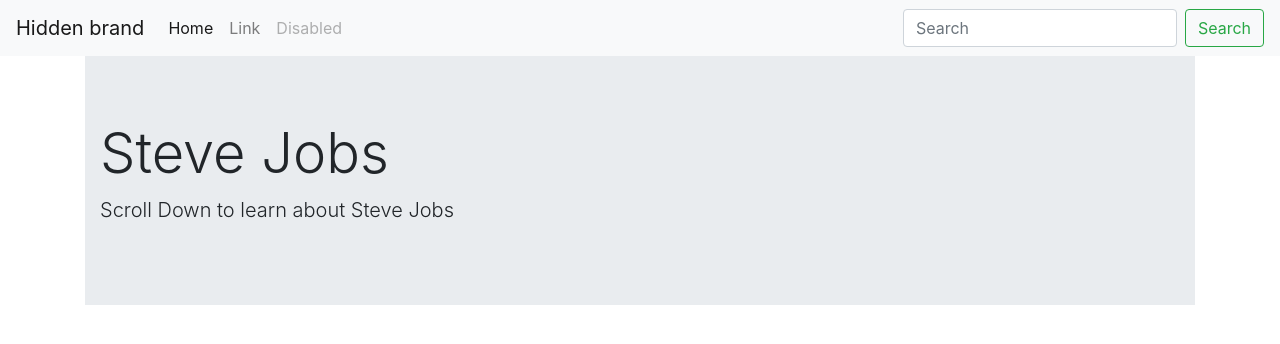
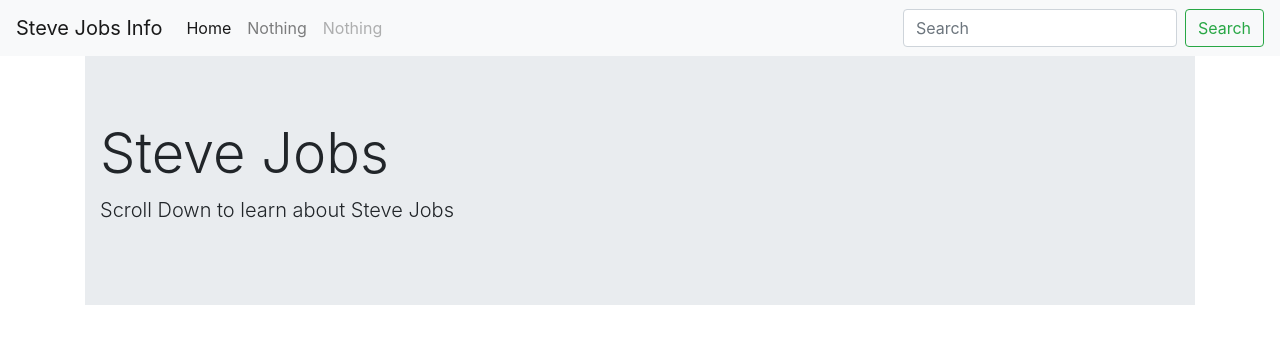
Before and after one commit to yHildy/SteveJobsWebsite, a plain HTML site: page index.html in a window 1280 px wide. Drawn offline with nearby package versions, Linux system fonts and the light colour scheme.

Commit message:
Updated Menu Bar

```diff
--- a/index.html
+++ b/index.html
@@ -16,16 +16,16 @@
     <span class="navbar-toggler-icon"></span>
   </button>
   <div class="collapse navbar-collapse" id="navbarTogglerDemo01">
-    <a class="navbar-brand" href="#">Hidden brand</a>
+    <a class="navbar-brand" href="#">Steve Jobs Info</a>
     <ul class="navbar-nav mr-auto mt-2 mt-lg-0">
       <li class="nav-item active">
         <a class="nav-link" href="#">Home <span class="sr-only">(current)</span></a>
       </li>
       <li class="nav-item">
-        <a class="nav-link" href="#">Link</a>
+        <a class="nav-link" href="#">Nothing</a>
       </li>
       <li class="nav-item">
-        <a class="nav-link disabled" href="#" tabindex="-1" aria-disabled="true">Disabled</a>
+        <a class="nav-link disabled" href="#" tabindex="-1" aria-disabled="true">Nothing</a>
       </li>
     </ul>
     <form class="form-inline my-2 my-lg-0">
@@ -41,7 +41,7 @@
     <p class="lead">Scroll Down to learn about Steve Jobs</p>
   </div>
 </div>
-    </div>
+</div>
 
     <!-- Optional JavaScript -->
     <!-- jQuery first, then Popper.js, then Bootstrap JS -->
```
